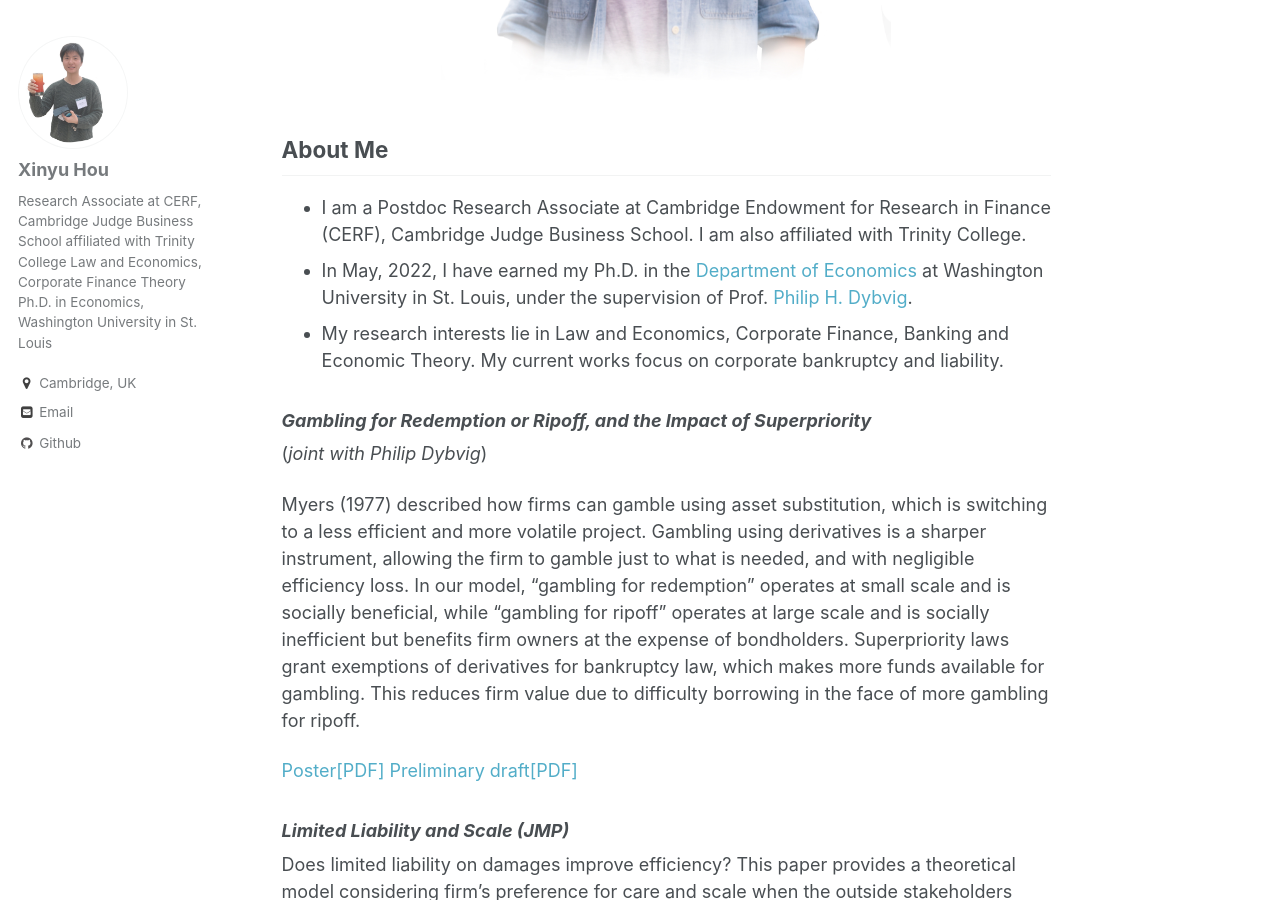
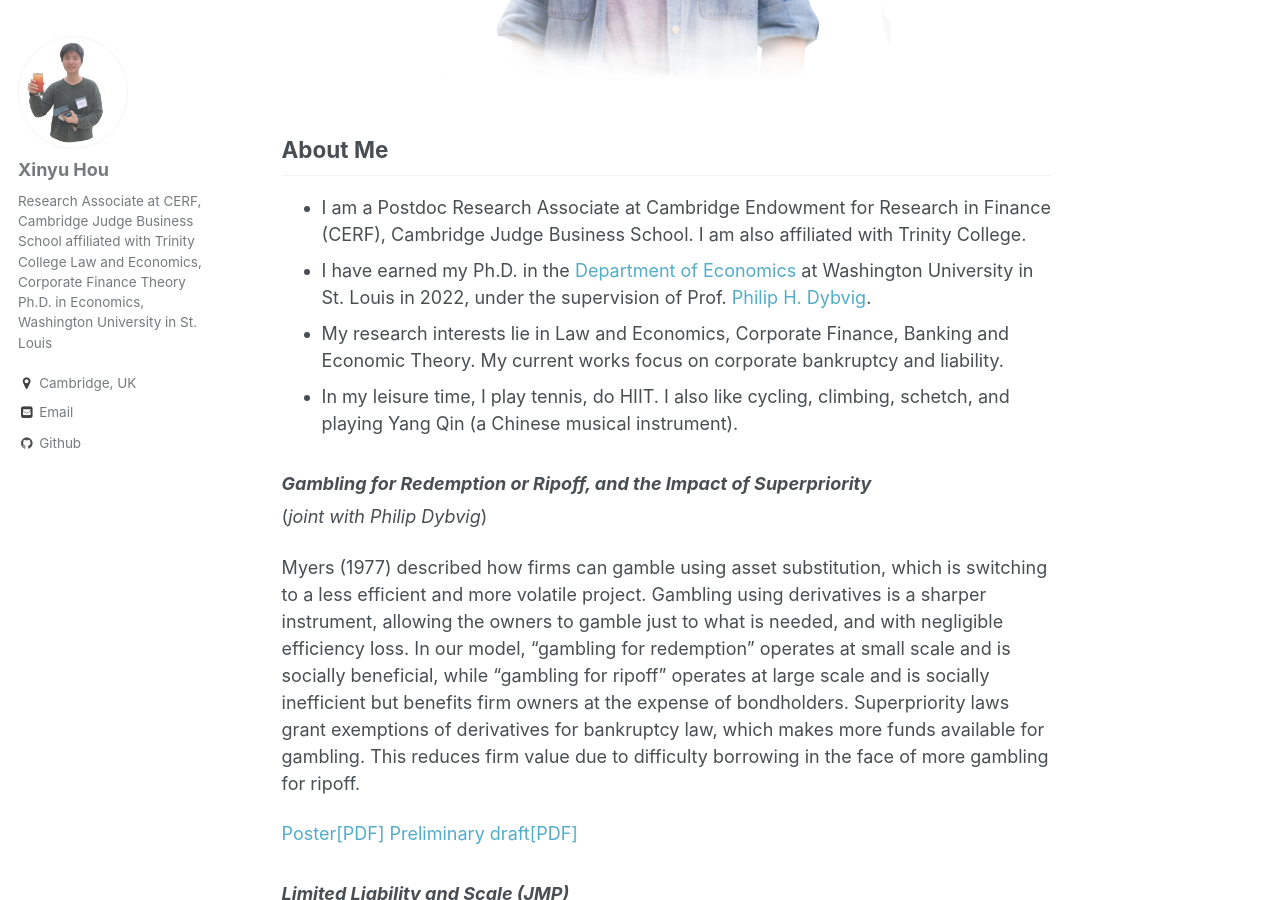
Before and after one commit to xinyuhou94/xinyuhou94.github.io, a Jekyll site: the page built from _pages/about.md, in a window 1280 px wide and 900 px high, scrolled down 476 px. Built offline with Jekyll 4.4.1, drawn with Linux system fonts in a browser that asks for light colours.

Commit message:
Update about.md

```diff
--- a/_pages/about.md
+++ b/_pages/about.md
@@ -14,21 +14,14 @@ redirect_from:
 
 ## About Me ##
 * I am a Postdoc Research Associate at Cambridge Endowment for Research in Finance (CERF), Cambridge Judge Business School. I am also affiliated with Trinity College.
-* In May, 2022, I have earned my Ph.D. in the [Department of Economics](https://economics.wustl.edu/) at Washington University in St. Louis, under the supervision of Prof. [Philip H. Dybvig](https://dybfin.wustl.edu/).
+* I have earned my Ph.D. in the [Department of Economics](https://economics.wustl.edu/) at Washington University in St. Louis in 2022, under the supervision of Prof. [Philip H. Dybvig](https://dybfin.wustl.edu/).
 * My research interests lie in Law and Economics, Corporate Finance, Banking and Economic Theory. My current works focus on corporate bankruptcy and liability.
-
+* In my leisure time, I play tennis, do HIIT. I also like cycling, climbing, schetch, and playing Yang Qin (a Chinese musical instrument).
 
 ### _Gambling for Redemption or Ripoff, and the Impact of Superpriority_
 (_joint with Philip Dybvig_)
 
-Myers (1977) described how firms can gamble using asset substitution, which is switching to a less
-efficient and more volatile project. Gambling using derivatives is a sharper instrument, allowing
-the firm to gamble just to what is needed, and with negligible efficiency loss. In our model,
-“gambling for redemption” operates at small scale and is socially beneficial, while “gambling for
-ripoff” operates at large scale and is socially inefficient but benefits firm owners at the expense of
-bondholders. Superpriority laws grant exemptions of derivatives for bankruptcy law, which makes
-more funds available for gambling. This reduces firm value due to difficulty borrowing in the face
-of more gambling for ripoff.
+Myers (1977) described how firms can gamble using asset substitution, which is switching to a less efficient and more volatile project. Gambling using derivatives is a sharper instrument, allowing the owners to gamble just to what is needed, and with negligible efficiency loss.  In our model, "gambling for redemption" operates at small scale and is socially beneficial, while "gambling for ripoff" operates at large scale and is socially inefficient but benefits firm owners at the expense of bondholders. Superpriority laws grant exemptions of derivatives for bankruptcy law, which makes more funds available for gambling.  This reduces firm value due to difficulty borrowing in the face of more gambling for ripoff.
 
 
 
```
